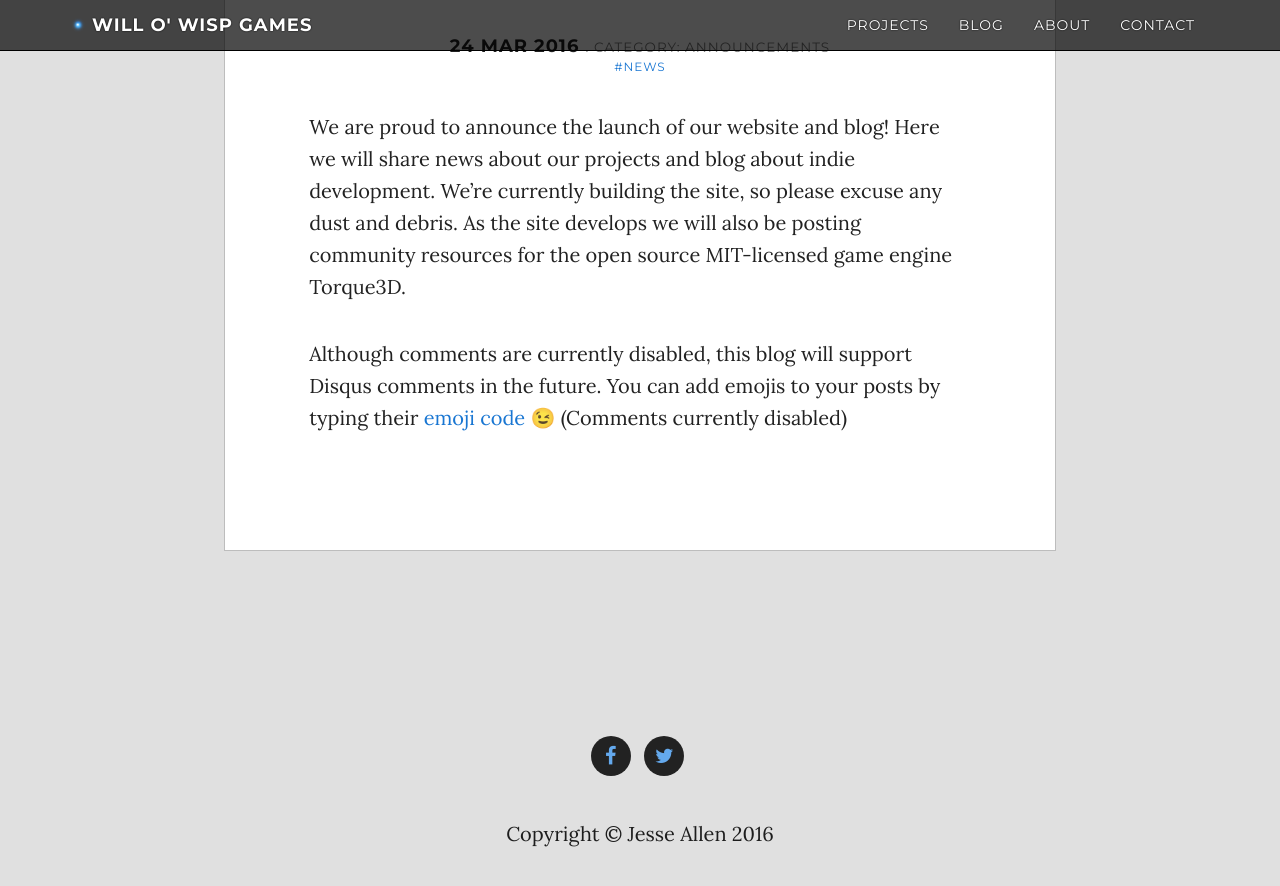
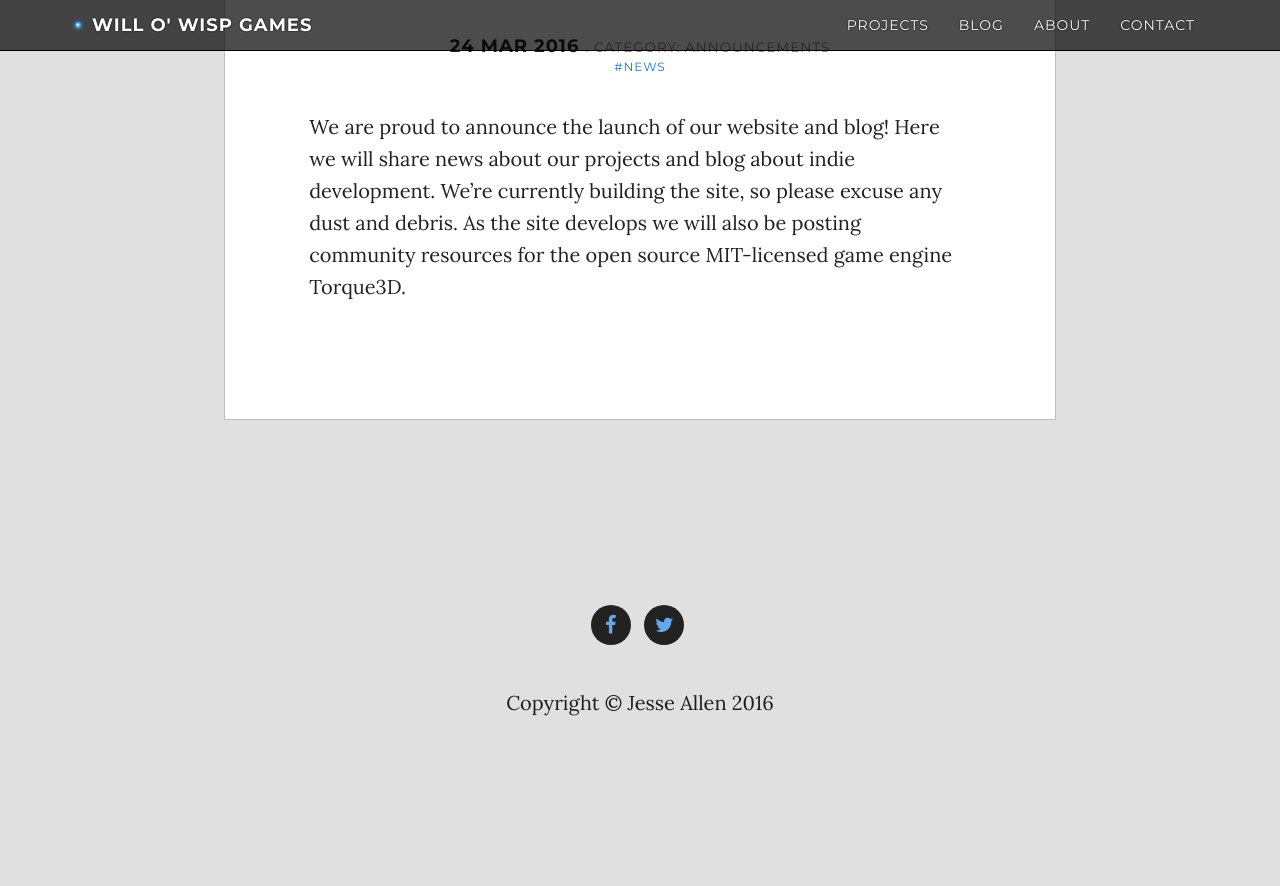
Before and after one commit to WilloWispGames/WilloWispGames.github.io, a Jekyll site: the page built from _posts/2016-03-24-welcome.md, in a window 1280 px wide and 900 px high, scrolled down 239 px. Shown: the top 886 px of the window. Built offline with Jekyll 4.4.1, drawn with Linux system fonts in a browser that asks for light colours; nearby versions of some CDN libraries; emoji names are drawn with the system emoji font; comment, search, counter and statistics services are not loaded; after the commit the page ends 1008 px from its top, so only the background shows below that.

Commit message:
Update 2016-03-24-welcome.md

```diff
--- a/_posts/2016-03-24-welcome.md
+++ b/_posts/2016-03-24-welcome.md
@@ -8,5 +8,3 @@ tags: [ 'news' ]
 
 We are proud to announce the launch of our website and blog! Here we will share news about our projects and blog about indie development.
 We're currently building the site, so please excuse any dust and debris. As the site develops we will also be posting community resources for the open source MIT-licensed game engine Torque3D.
-
-Although comments are currently disabled, this blog will support Disqus comments in the future. You can add emojis to your posts by typing their [emoji code](http://www.emoji-cheat-sheet.com/) :wink: (Comments currently disabled)
```
